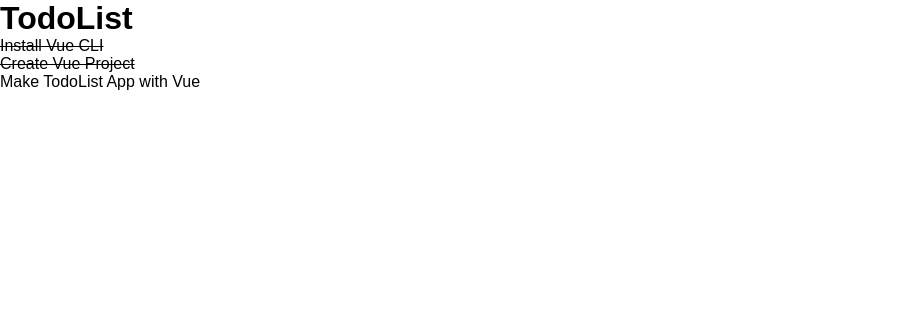
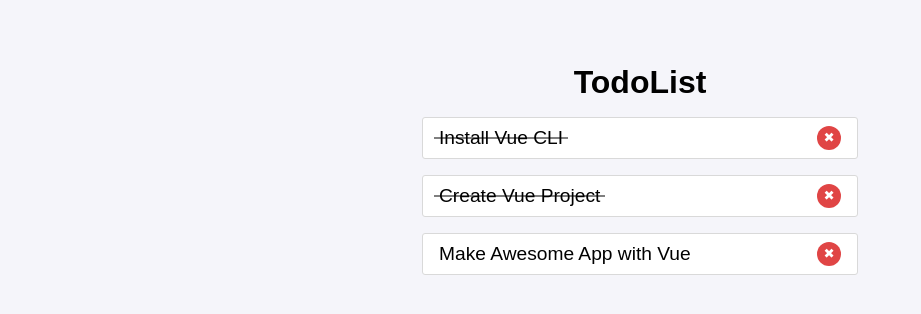
Before and after one commit to zaidakhterr/vue-todo-list, a Vue app: page / in a window 1280 px wide. Shown: the top 314 px of the page, without its empty margins (0-921 px from the left). Built offline with nearby package versions, Linux system fonts and the light colour scheme.

Commit message:
📦 NEW: Style stuff

```diff
--- a/src/App.vue
+++ b/src/App.vue
@@ -15,7 +15,7 @@
   };
 </script>
 
-<style>
+<style lang="scss">
   *,
   *::before,
   *::after {
@@ -30,5 +30,6 @@
     width: 100%;
     overflow-x: hidden;
     min-height: 100%;
+    background: #f5f5fa;
   }
 </style>
--- a/src/components/TodoItem.vue
+++ b/src/components/TodoItem.vue
@@ -1,20 +1,74 @@
 <template>
-  <div>
-<li  v-bind:class="{ completed: item.isCompleted }">{{ item.title }}</li>
+  <div class="todo-item">
+    <p v-bind:class="{ 'is-completed': item.isCompleted }" v-on:click="toggleComplete">{{ item.title }}</p>
+    <button class="del-btn" v-bind:disabled="item.isCompleted" v-on:click="$emit('del-item', item.id)">&#x2716;</button>
   </div>
 </template>
 
 <script>
-export default {
-  name:"TodoList",
-  props:{
-    item: Object
-  }
-}
+  export default {
+    name: "TodoList",
+    props: {
+      item: Object,
+    },
+    methods: {
+      toggleComplete() {
+        this.item.isCompleted = !this.item.isCompleted;
+      },
+    },
+  };
 </script>
 
-<style scoped>
-  .completed {
-    text-decoration: line-through;
+<style lang="scss" scoped>
+  .todo-item {
+    width: 100%;
+    border: solid 1px #d9d9d9;
+    background-color: #fff;
+    border-radius: 3px;
+    margin-bottom: 16px;
+    padding: 8px 16px;
+    display: flex;
+    align-items: center;
+    justify-content: space-between;
+
+    p {
+      position: relative;
+      cursor: pointer;
+      user-select: none;
+      font-size: 1.2rem;
+
+      &::after {
+        position: absolute;
+        content: "";
+        height: 2px;
+        width: 0px;
+        background: rgba(#000, 0.5);
+        transition: all 200ms;
+        bottom: 10px;
+        left: -5px;
+      }
+    }
+
+    .is-completed::after {
+      width: calc(100% + 10px);
+    }
+
+    .del-btn {
+      cursor: pointer;
+      height: 24px;
+      width: 24px;
+      line-height: 0px;
+      text-align: center;
+      color: #fff;
+      background-color: rgb(224, 69, 69);
+      border-radius: 50%;
+      border: 1px solid transparent;
+      transition: all 200ms;
+      outline: none;
+
+      &:hover {
+        border-color: #000;
+      }
+    }
   }
 </style>
--- a/src/components/TodoList.vue
+++ b/src/components/TodoList.vue
@@ -1,9 +1,9 @@
 <template>
-  <div>
+  <div class="todo-list">
     <h1>TodoList</h1>
-    <ul>
+    <div>
       <TodoItem v-for="item of list" v-bind:key="item.id" v-bind:item="item" />
-    </ul>
+    </div>
   </div>
 </template>
 
@@ -30,7 +30,7 @@
           },
           {
             id: 3,
-            title: "Make TodoList App with Vue",
+            title: "Make Awesome App with Vue",
             isCompleted: false,
           },
         ],
@@ -38,3 +38,21 @@
     },
   };
 </script>
+
+<style lang="scss" scoped>
+  .todo-list {
+    width: 100%;
+    max-width: 500px;
+    padding: 64px 32px;
+    margin: 0 auto;
+
+    h1 {
+      text-align: center;
+      margin-bottom: 16px;
+    }
+
+    div {
+      width: 100%;
+    }
+  }
+</style>
```
Also changed, not shown: src/assets/logo.png (deleted).
